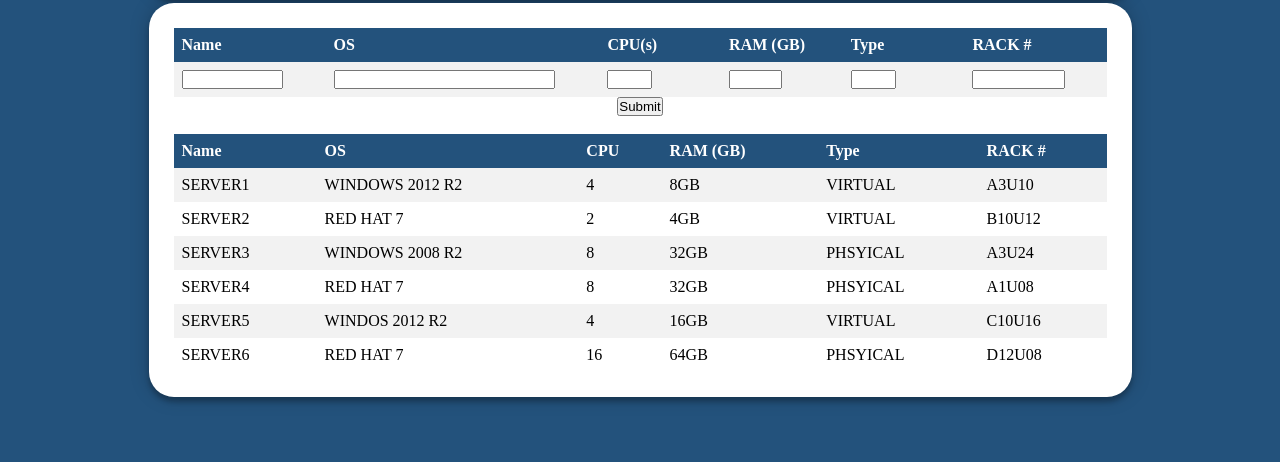
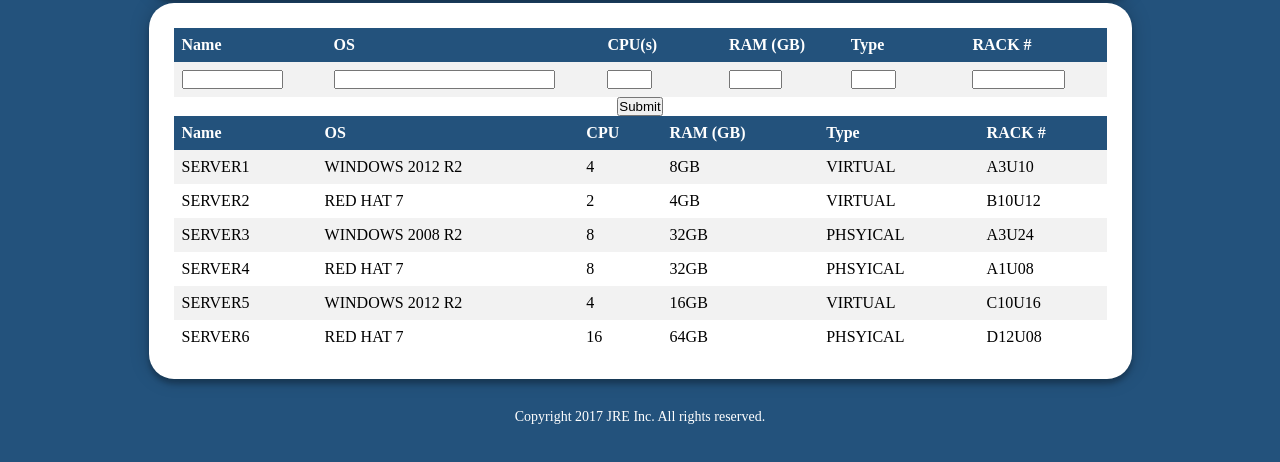
Before and after one commit to ekillham/ekillham.github.io, a plain HTML site: page view.html in a window 1280 px wide. Shown: the part 188-650 px from the top of the page. Drawn offline with nearby package versions, Linux system fonts and the light colour scheme; a script that the page names is missing.

Commit message:
footer
added foot and styling

```diff
--- a/assets/styles/style.css
+++ b/assets/styles/style.css
@@ -80,3 +80,11 @@
 body {
 	background-color: #23527c
 }
+
+
+footer {
+  margin: 30px 0 0;
+  color: #FFF;
+  font-size: 14px;
+  text-align:center;
+}
--- a/assets/styles/style2.css
+++ b/assets/styles/style2.css
@@ -109,6 +109,9 @@ span {
     font-size: 36px;
     margin-left: 50px;
 }
+.form{
+	margin 0 0 15px;
+}
 
 table {
     border-collapse: collapse;
@@ -129,3 +132,10 @@ th {
 tr:hover{
 	background-color:#337ab7;
 }
+
+footer {
+  margin: 30px 0 0;
+  color: #FFF;
+  font-size: 14px;
+  text-align:center;
+}
--- a/view.html
+++ b/view.html
@@ -59,8 +59,8 @@
 					</tr>
 				</table>
 			<button type="submit" value="submit">Submit</button>
-			</FORM>
-			<br>
+			</form>
+
 			<table>
 				<tr>
 					<th>Name</th>
@@ -104,7 +104,7 @@
 				</tr>
 				<tr>
 					<td>SERVER5</td>
-					<td>WINDOS 2012 R2</td>
+					<td>WINDOWS 2012 R2</td>
 					<td>4</td>
 					<td>16GB</td>
 					<td>VIRTUAL</td>
@@ -120,8 +120,11 @@
 				</tr>
 			</table>
 		</div>
-		<footer>
+		</div>
+		<footer id="footer">
 
+
+					<p>Copyright 2017 JRE Inc. All rights reserved.</p>
 
 		</footer>
 
```
Also changed, not shown: dashboard.html (+2 -1 lines), error.html (+2 -2 lines), index.html (+7 -0 lines), signup.html (+4 -0 lines), 1 other file.
